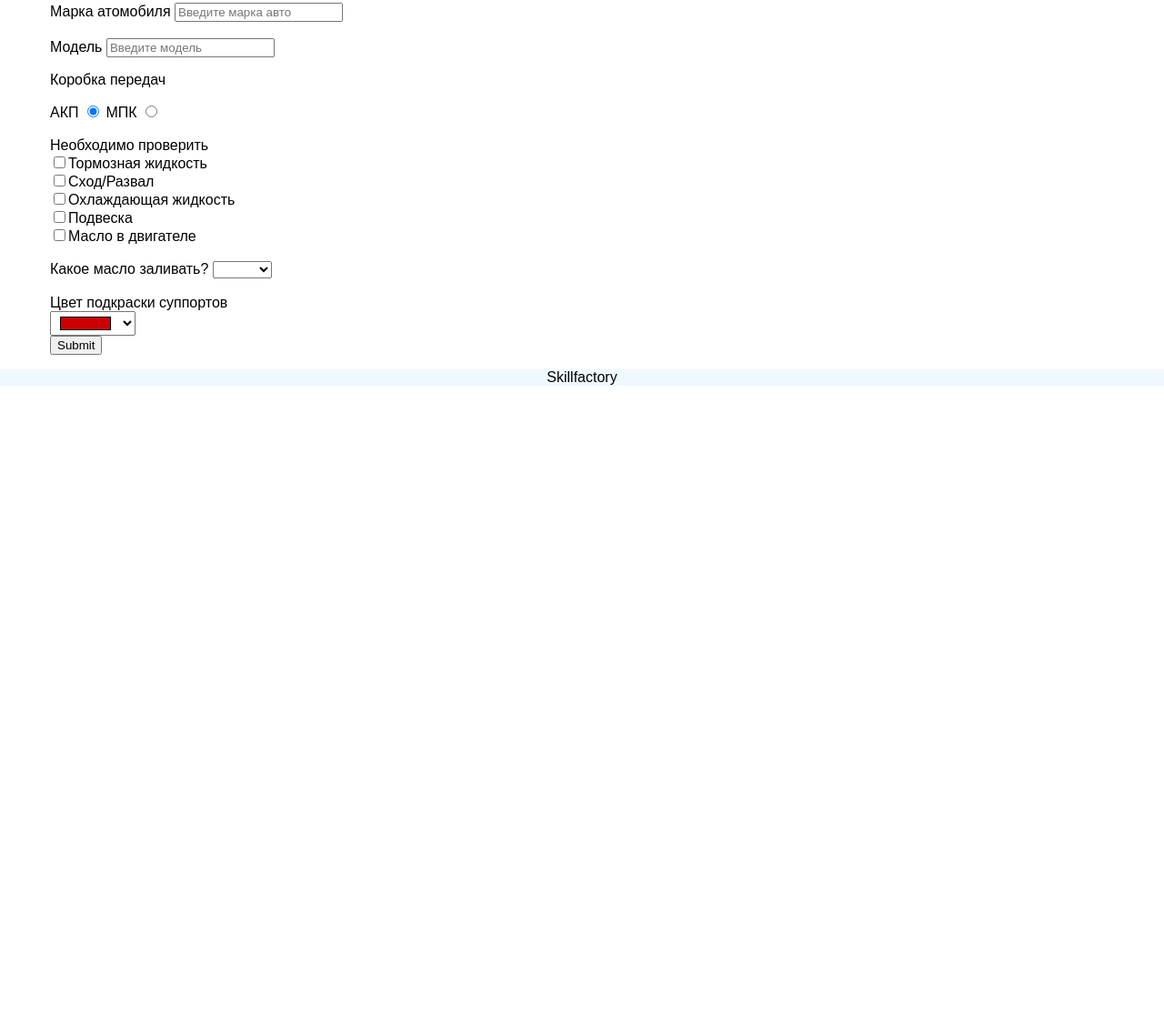
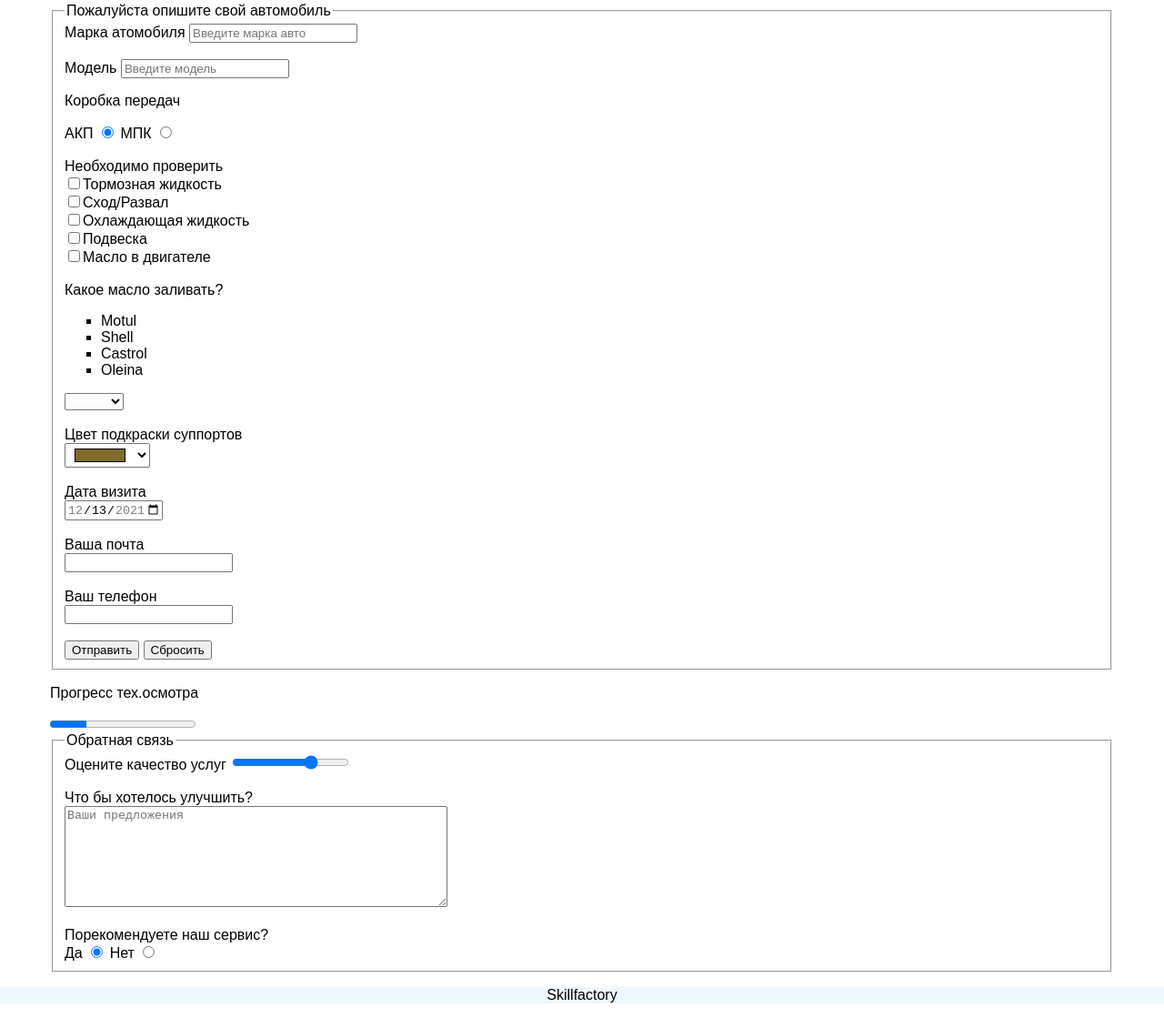
Before and after one commit to F4C3/Test, a plain HTML site: page index.html in a window 1280 px wide. Shown: the part 125-1244 px from the top of the page at 91% size. Before the commit the page ends 800 px from the top, so only its background shows below. Drawn offline with Linux system fonts and the light colour scheme.

Commit message:
Vebinar1

```diff
--- a/index.html
+++ b/index.html
@@ -18,6 +18,8 @@
         <div class="container">
             <h2 class="form">Заявка на тех.осмотр</h2>
             <form>
+                <fieldset>
+                    <legend>Пожалуйста опишите свой автомобиль</legend>
                 Марка атомобиля <input type="text" name="trademark" placeholder="Введите марка авто">
                 <br>
                 <br>
@@ -37,6 +39,12 @@
                 <input type="checkbox" name="type5" value="oil">Масло в двигателе<br>
                 <br>
                 Какое масло заливать?
+                <ul type="A">
+                    <li style="list-style-type: square;" >Motul</li>
+                    <li style="list-style-type: square;" >Shell</li>
+                    <li style="list-style-type: square;" >Castrol</li>
+                    <li style="list-style-type: square;" >Oleina</li>
+                </ul>
                 <select name="oil list">
                     <option label=""></option>
                     <option label="Motul">Motul</option>
@@ -47,17 +55,54 @@
                 <br>
                 <br>
                 Цвет подкраски суппортов <br>
-                <input type="color" list="colorlist" value="#cc0000">
-                <datalist ip="colorlist">
-                        <option value="#ff0000" label="красный"></option>
-                        <option value="#080000" label="зелёный"></option>
-                        <option value="#0000ff" label="синий"></option>
-                        <option value="#ffffff" label="белый"></option>
-                        <option value="#cccccc" label="серый"></option>
+                <input type="color" list="colorlist" value="#806b2a">
+                <datalist id="colorlist">
+                    <option value="#806b2a" label="Хаки"></option>
+                    <option value="#b784a7" label="Оперный розовато-лиловый"></option>
+                    <option value="#84c3be" label="Светлый серо-синий"></option>
+                    <option value="#232c16" label="Тёмный оливково-зелёный"></option>
+                    <option value="#414a4c" label="Космос"></option>
                 </datalist>
                 <br>
-                <input type="submit">
+                <br>
+                Дата визита<br>
+                <input type="date" name="visit" value="2021-12-13" min="2021-12-13" max="2021-12-28">
+                <br>
+                <br>
+                Ваша почта
+                <br>
+                <input type="email" name="mail">
+                <br>
+                <br>
+                Ваш телефон
+                <br>
+                <input type="tel" name="phone">
+                <br>
+                <br>
+                <input type="submit" name="submit" value="Отправить">
+                <input type="reset" name="reset" value="Сбросить">
+                </fieldset>
+                <p>Прогресс тех.осмотра</p>
+                <progress value="25" max="100"></progress>
+                <fieldset>
+                    <legend>Обратная связь</legend>
+                    Оцените качество услуг
+                    <input type="range" min="0" max="10" step="1" value="7">
+                    <br>
+                    <br>
+                    Что бы хотелось улучшить? <br>
+                    <textarea name="comment" id="" cols="50" rows="7" placeholder="Ваши предложения"></textarea>
+                    <br>
+                    <br>
+                    Порекомендуете наш сервис?
+                    <br>
+                    <label for="yes">Да</label>
+                    <input type="radio" id="yes" name="choise" value="yes" checked>
+                    <label for="no">Нет</label>
+                    <input type="radio" id="no" name="choise" value="no">
+                </fieldset>
             </form>
+
         </div>
     </main>
     <footer class="footer">
```
